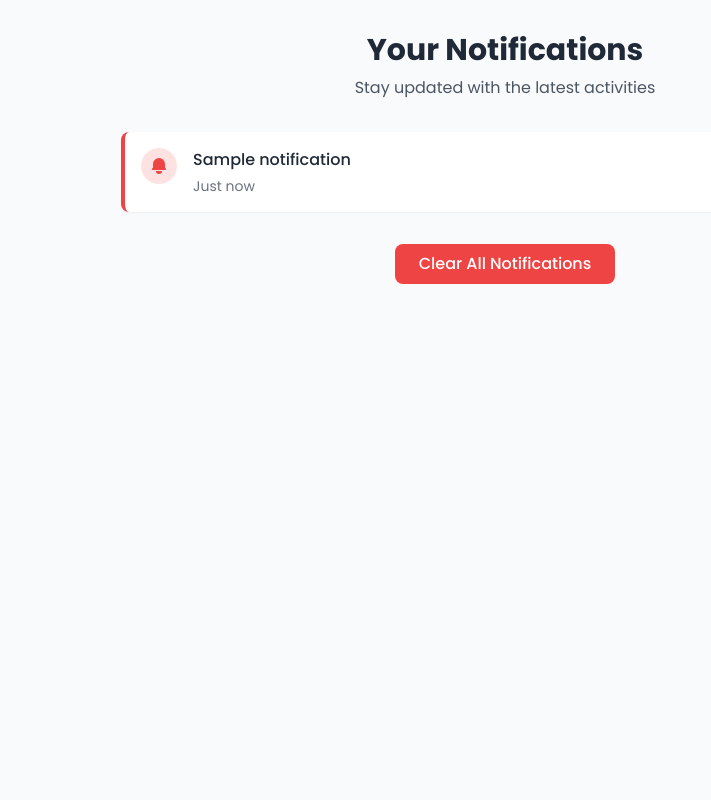
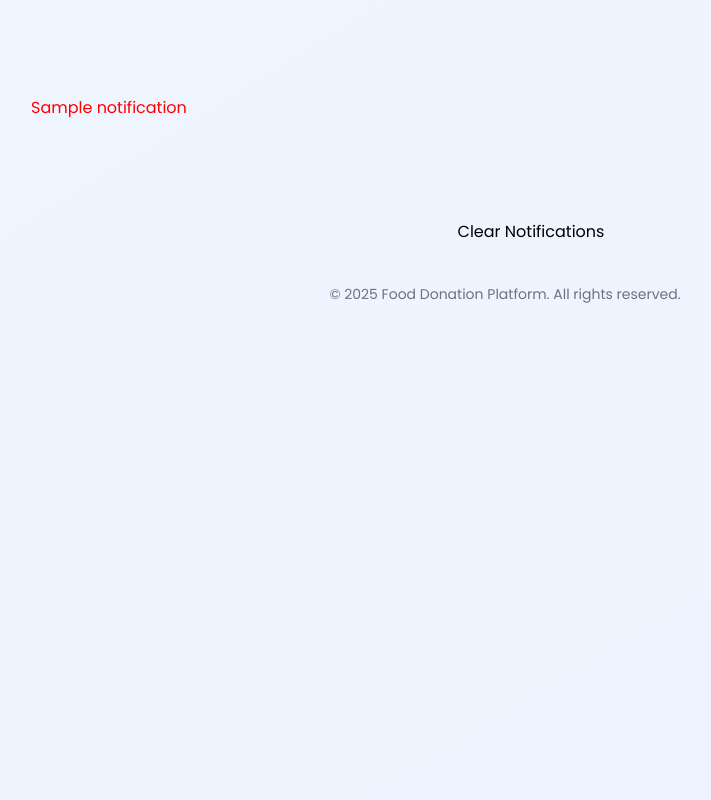
Before and after one commit to Shiva-Manda/Food_Donation, a Django app: template templates/donateapp/notification.html in a window 1280 px wide. Shown: the whole page, without its empty margins (135-846 px from the left). Run offline with Django 3.2, Linux system fonts and the light colour scheme; the template is opened without the code that fills it: most values are stand-ins (such as "Sample title", 1, 10 or a date in 2020); some libraries are stand-ins or nearby versions.

Commit message:
Update notification.html

```diff
--- a/templates/donateapp/notification.html
+++ b/templates/donateapp/notification.html
@@ -1,106 +1,22 @@
-<!DOCTYPE html>
-<html lang="en">
-<head>
-  <meta charset="UTF-8">
-  <meta name="viewport" content="width=device-width, initial-scale=1.0">
-  <title>Notifications</title>
-  <script src="https://cdn.tailwindcss.com"></script>
-  <link href="https://fonts.googleapis.com/css2?family=Poppins:wght@300;400;500;600;700&display=swap" rel="stylesheet">
-  <style>
-    body {
-      font-family: 'Poppins', sans-serif;
-    }
+{%extends 'donateapp/base.html'%}
+{% load crispy_forms_tags %}
 
-    .notification-card {
-      transition: all 0.2s ease;
-    }
+{%block content%}
 
-    .notification-card:hover {
-      transform: translateX(5px);
-    }
-
-    .empty-state {
-      animation: pulse 2s infinite;
-    }
-
-    @keyframes pulse {
-      0% {
-        opacity: 0.7;
-      }
-      50% {
-        opacity: 1;
-      }
-      100% {
-        opacity: 0.7;
-      }
-    }
-  </style>
-</head>
-<body class="bg-gray-50 min-h-screen">
-  <div class="container mx-auto px-4 py-8">
-    <!-- Header -->
-    <div class="text-center mb-8">
-      <h1 class="text-3xl font-bold text-gray-800">Your Notifications</h1>
-      <p class="text-gray-600 mt-2">Stay updated with the latest activities</p>
-    </div>
-
-    <!-- Notifications Container -->
-    <div class="max-w-3xl mx-auto">
-      {% if notifications %}
-        <div class="space-y-3 mb-8">
-          {% for notification in notifications %}
-            <div class="notification-card bg-white rounded-lg shadow-sm border-l-4 border-red-500 p-4 flex items-start">
-              <div class="bg-red-100 rounded-full p-2 mr-4">
-                <svg xmlns="http://www.w3.org/2000/svg" class="h-5 w-5 text-red-500" viewBox="0 0 20 20" fill="currentColor">
-                  <path d="M10 2a6 6 0 00-6 6v3.586l-.707.707A1 1 0 004 14h12a1 1 0 00.707-1.707L16 11.586V8a6 6 0 00-6-6zM10 18a3 3 0 01-3-3h6a3 3 0 01-3 3z" />
-                </svg>
-              </div>
-              <div>
-                <p class="text-gray-800 font-medium">{{ notification.notification }}</p>
-                <p class="text-gray-500 text-sm mt-1">Just now</p>
-              </div>
-            </div>
-          {% endfor %}
-        </div>
-
-        <!-- Clear Button -->
-        <form method="post" class="text-center">
-          {% csrf_token %}
-          <button type="submit" class="bg-red-500 hover:bg-red-600 text-white font-medium py-2 px-6 rounded-lg transition duration-300 ease-in-out transform hover:scale-105 focus:outline-none focus:ring-2 focus:ring-red-500 focus:ring-opacity-50">
-            Clear All Notifications
-          </button>
-        </form>
-      {% else %}
-        <!-- Empty State -->
-        <div class="text-center py-16 empty-state">
-          <div class="bg-gray-100 rounded-full p-6 inline-block mb-6">
-            <svg xmlns="http://www.w3.org/2000/svg" class="h-16 w-16 text-gray-400" fill="none" viewBox="0 0 24 24" stroke="currentColor">
-              <path stroke-linecap="round" stroke-linejoin="round" stroke-width="2" d="M15 17h5l-1.405-1.405A2.032 2.032 0 0118 14.158V11a6.002 6.002 0 00-4-5.659V5a2 2 0 10-4 0v.341C7.67 6.165 6 8.388 6 11v3.159c0 .538-.214 1.055-.595 1.436L4 17h5m6 0v1a3 3 0 11-6 0v-1m6 0H9" />
-            </svg>
-          </div>
-          <h2 class="text-2xl font-bold text-gray-700 mb-2">No Notifications</h2>
-          <p class="text-gray-500">You're all caught up! Check back later for updates.</p>
-        </div>
-      {% endif %}
-    </div>
-  </div>
-
-  <script>
-    // Add a small animation when clearing notifications
-    document.addEventListener('DOMContentLoaded', function() {
-      const form = document.querySelector('form');
-      if (form) {
-        form.addEventListener('submit', function(e) {
-          const notifications = document.querySelectorAll('.notification-card');
-          notifications.forEach((notification, index) => {
-            setTimeout(() => {
-              notification.style.opacity = '0';
-              notification.style.transform = 'translateX(20px)';
-            }, index * 100);
-          });
-        });
-      }
-    });
-  </script>
-</body>
-</html>
+  <br>
+    <br>
+      <br>
+    {%if notifications%}
+     <ol style="margin-left: 150px;">
+     {%for notification in notifications%}
+      <li><h5><span style="color:red;">{{notification.notification}}</span></h5></li>
+    {%endfor%}
+     </ol>
+     <form  method="post">
+       {%csrf_token%}
+        <button type="submit" class="btn btn-success" style="width:200px;margin-left: 550px;margin-top: 100px;">Clear Notifications</button>
+     </form>
+      {%else%}
+      <h1 style="margin-left: 250px;margin-top: 200px;" align='center'><span style="color:red;">No notification found!!</span></h1>
+      {%endif%}
+{%endblock%}
```
